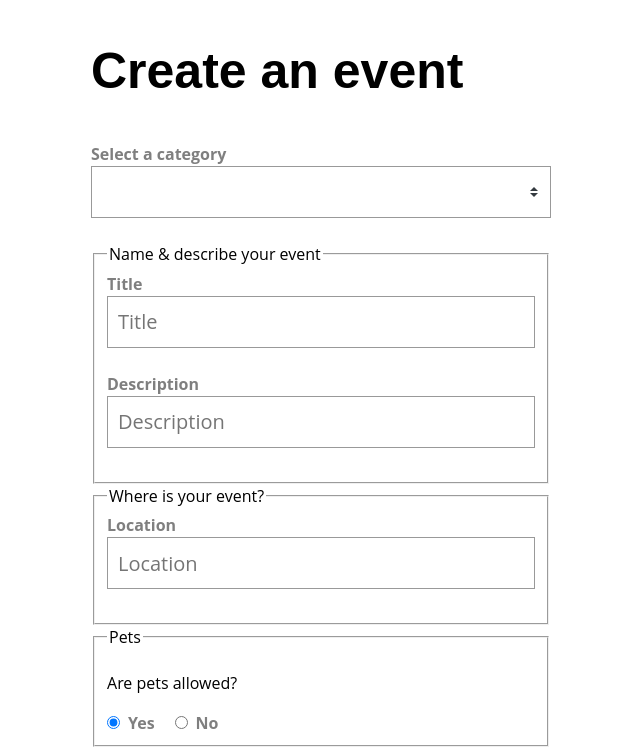
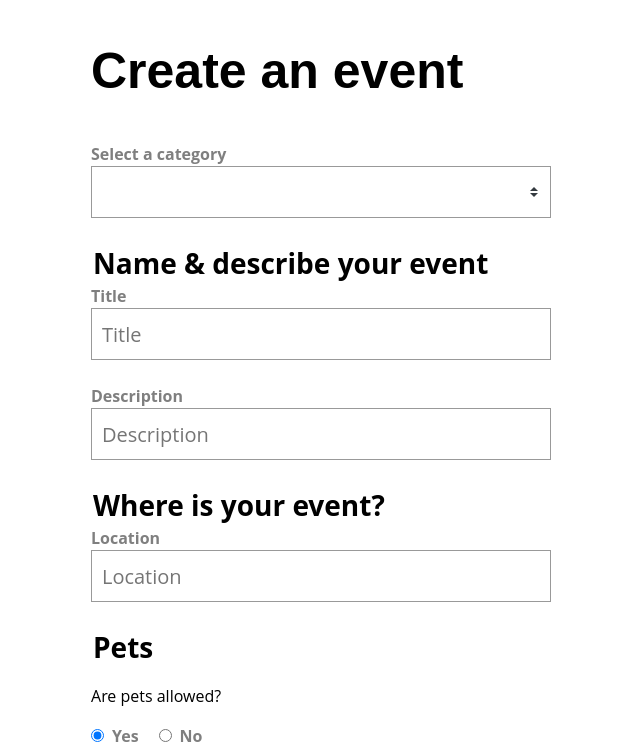
Before and after one commit to yxj0312/vue3-forms, a Vue app: page / in a window 1280 px wide. Shown: the top 751 px of the page, without its empty margins (339-979 px from the left). Built offline with nearby package versions, Linux system fonts and the light colour scheme.

Commit message:
add styles

```diff
--- a/src/views/SimpleForm.vue
+++ b/src/views/SimpleForm.vue
@@ -118,3 +118,17 @@ export default {
   }
 }
 </script>
+
+<style>
+fieldset {
+  border: 0;
+  margin: 0;
+  padding: 0;
+}
+
+legend {
+  font-size: 28px;
+  font-weight: 700;
+  margin-top: 20px;
+}
+</style>
```
